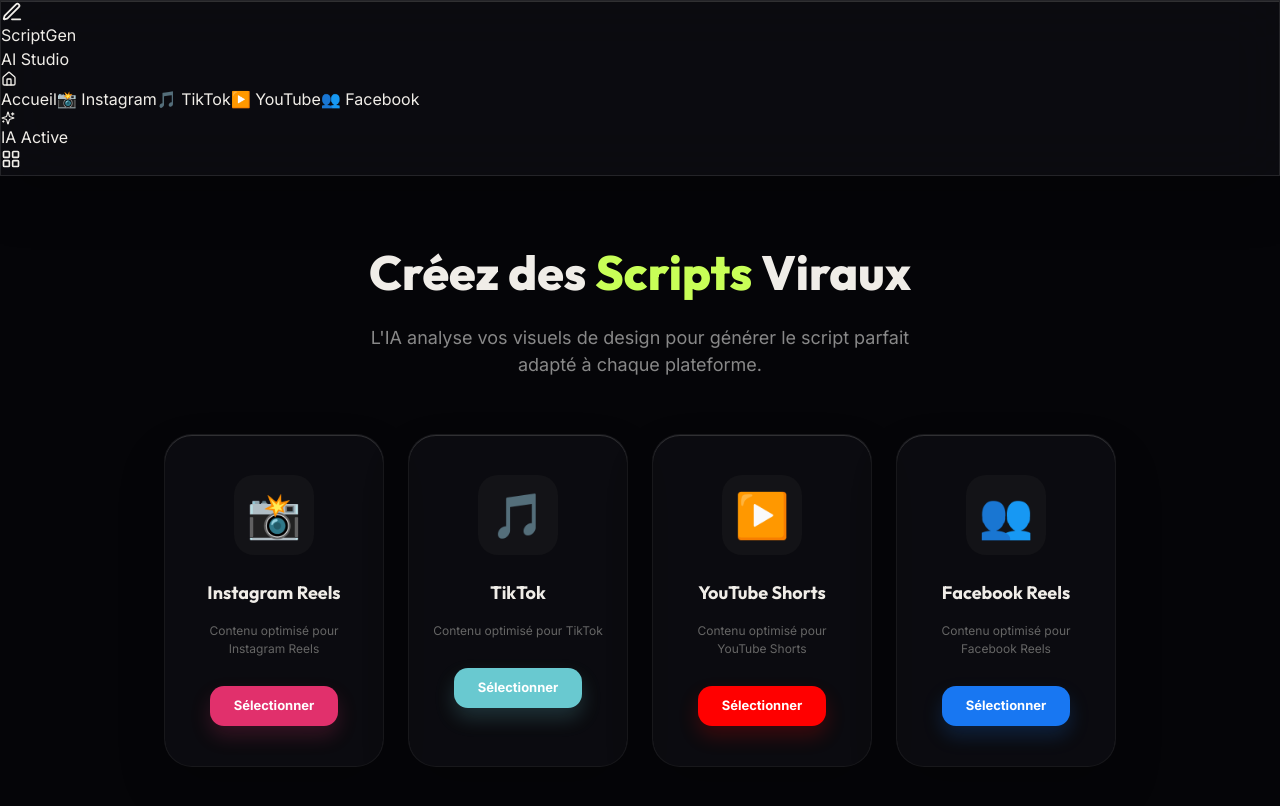
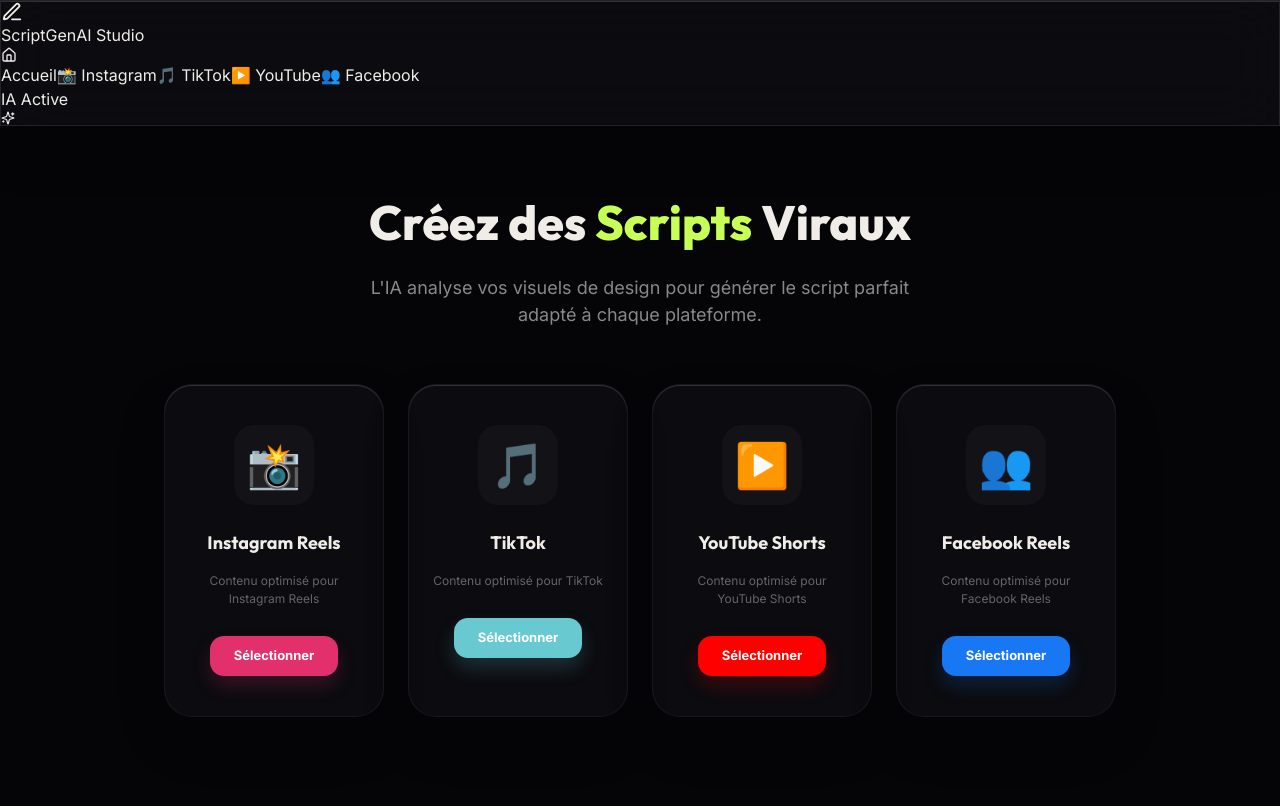
Before and after one commit to jacquesespoir9-wq/script-creator, a React (Vite) app: page / in a window 1280 px wide. Shown: the top 806 px of the page. Built offline with nearby package versions, Linux system fonts and the light colour scheme; no server answers.

Commit message:
[dyad] Réorganisation complète de la barre de navigation avec icônes et accès direct - wrote 1 file(s)

```diff
--- a/src/components/Layout.jsx
+++ b/src/components/Layout.jsx
@@ -1,6 +1,6 @@
 import React from 'react';
 import { useNavigate, useLocation } from 'react-router-dom';
-import { Sparkles, PenLine, Home, LayoutGrid } from 'lucide-react';
+import { Sparkles, PenLine, Home } from 'lucide-react';
 import { PLATFORMS } from '../constants';
 import InstallBanner from './InstallBanner';
 
@@ -16,27 +16,28 @@ const Layout = ({ children }) => {
       <div className="blob top-[40%] left-[40%] w-[450px] h-[450px] bg-[rgba(225,48,108,0.25)] [animation-delay:-10s]"></div>
 
       {/* Header */}
-      <header className="sticky top-0 z-[100] w-full px-4 py-4">
-        <div className="max-w-7xl mx-auto glass-panel rounded-3xl px-6 py-3 flex items-center justify-between border-none">
-          {/* Logo */}
+      <header className="sticky top-0 z-[100] w-full px-2 sm:px-4 py-4">
+        <div className="max-w-7xl mx-auto glass-panel rounded-[2rem] px-4 sm:px-6 py-3 flex items-center justify-between border-none">
+
+          {/* Logo Section */}
           <div
             onClick={() => navigate('/')}
-            className="flex items-center gap-3 cursor-pointer group"
+            className="flex items-center gap-3 cursor-pointer group shrink-0"
           >
-            <div className="w-10 h-10 bg-[#C8FF57] rounded-2xl flex items-center justify-center text-[#0D0D0F] shadow-[0_0_20px_rgba(200,255,87,0.3)] group-hover:scale-110 transition-transform">
+            <div className="w-10 h-10 bg-[#C8FF57] rounded-2xl flex items-center justify-center text-[#0D0D0F] shadow-[0_0_20px_rgba(200,255,87,0.3)] group-hover:scale-105 transition-transform">
               <PenLine size={22} />
             </div>
-            <div className="hidden xs:block">
-              <div className="font-['Outfit'] text-xl font-extrabold tracking-tight leading-none">ScriptGen</div>
-              <div className="text-[10px] text-gray-500 tracking-[0.2em] uppercase mt-1">AI Studio</div>
+            <div className="flex flex-col">
+              <span className="font-['Outfit'] text-xl font-extrabold tracking-tight leading-none">ScriptGen</span>
+              <span className="text-[10px] text-gray-500 tracking-[0.2em] uppercase font-bold">AI Studio</span>
             </div>
           </div>
 
-          {/* Desktop Navigation */}
-          <nav className="hidden md:flex items-center gap-1 bg-[#0D0D0F]/50 p-1 rounded-2xl border border-white/5">
+          {/* Navigation Links - Scrollable on mobile */}
+          <nav className="flex items-center gap-1 bg-[#0D0D0F]/40 p-1 rounded-2xl border border-white/5 mx-4 overflow-x-auto no-scrollbar">
             <button
               onClick={() => navigate('/')}
-              className={`px-4 py-2 rounded-xl text-sm font-bold transition-all flex items-center gap-2 ${location.pathname === '/' ? 'bg-[#C8FF57] text-[#0D0D0F]' : 'text-gray-400 hover:text-white'}`}
+              className={`px-4 py-2 rounded-xl text-sm font-bold transition-all flex items-center gap-2 whitespace-nowrap ${location.pathname === '/' ? 'bg-[#C8FF57] text-[#0D0D0F]' : 'text-gray-400 hover:text-white hover:bg-white/5'}`}
             >
               <Home size={16} /> Accueil
             </button>
@@ -44,25 +45,20 @@ const Layout = ({ children }) => {
               <button
                 key={p.id}
                 onClick={() => navigate(`/${p.id}`)}
-                className={`px-4 py-2 rounded-xl text-sm font-bold transition-all ${location.pathname === `/${p.id}` ? 'bg-white/10 text-white' : 'text-gray-400 hover:text-white hover:bg-white/5'}`}
+                className={`px-4 py-2 rounded-xl text-sm font-bold transition-all flex items-center gap-2 whitespace-nowrap ${location.pathname === `/${p.id}` ? 'bg-white/10 text-white' : 'text-gray-400 hover:text-white hover:bg-white/5'}`}
               >
-                {p.icon} {p.label.split(' ')[0]}
+                <span className="text-lg">{p.icon}</span> {p.label.split(' ')[0]}
               </button>
             ))}
           </nav>
 
-          {/* Right Side */}
-          <div className="flex items-center gap-3">
-            <div className="hidden sm:flex items-center gap-2 px-4 py-2 text-[11px] font-bold text-[#C8FF57] bg-[#C8FF57]/10 border border-[#C8FF57]/20 rounded-xl uppercase tracking-wider">
-              <Sparkles size={14} />
-              IA Active
+          {/* Status Indicator */}
+          <div className="shrink-0">
+            <div className="flex items-center gap-2 px-4 py-2 text-[11px] font-black text-[#C8FF57] bg-[#C8FF57]/10 border border-[#C8FF57]/20 rounded-xl uppercase tracking-widest">
+              <div className="w-1.5 h-1.5 rounded-full bg-[#C8FF57] animate-pulse"></div>
+              <span className="hidden xs:inline">IA Active</span>
+              <Sparkles size={14} className="xs:hidden" />
             </div>
-            <button
-              onClick={() => navigate('/')}
-              className="md:hidden w-10 h-10 flex items-center justify-center rounded-xl bg-white/5 text-gray-400 hover:text-white border border-white/5"
-            >
-              <LayoutGrid size={20} />
-            </button>
           </div>
         </div>
       </header>
@@ -72,6 +68,21 @@ const Layout = ({ children }) => {
       </main>
 
       <InstallBanner />
+
+      <style>{`
+        .no-scrollbar::-webkit-scrollbar {
+          display: none;
+        }
+        .no-scrollbar {
+          -ms-overflow-style: none;
+          scrollbar-width: none;
+        }
+        @media (max-width: 768px) {
+          nav {
+            max-width: 50vw;
+          }
+        }
+      `}</style>
     </div>
   );
 };
```
